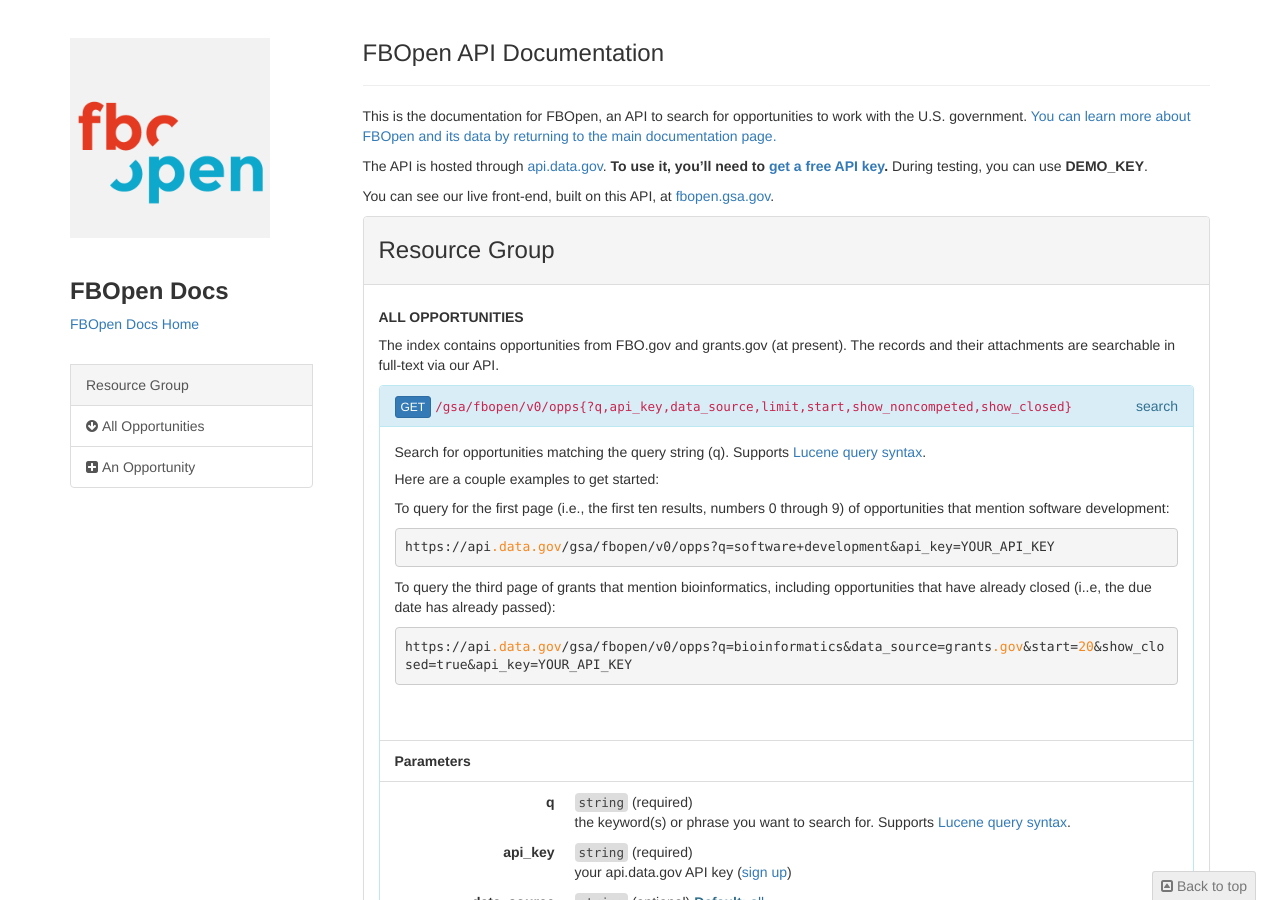
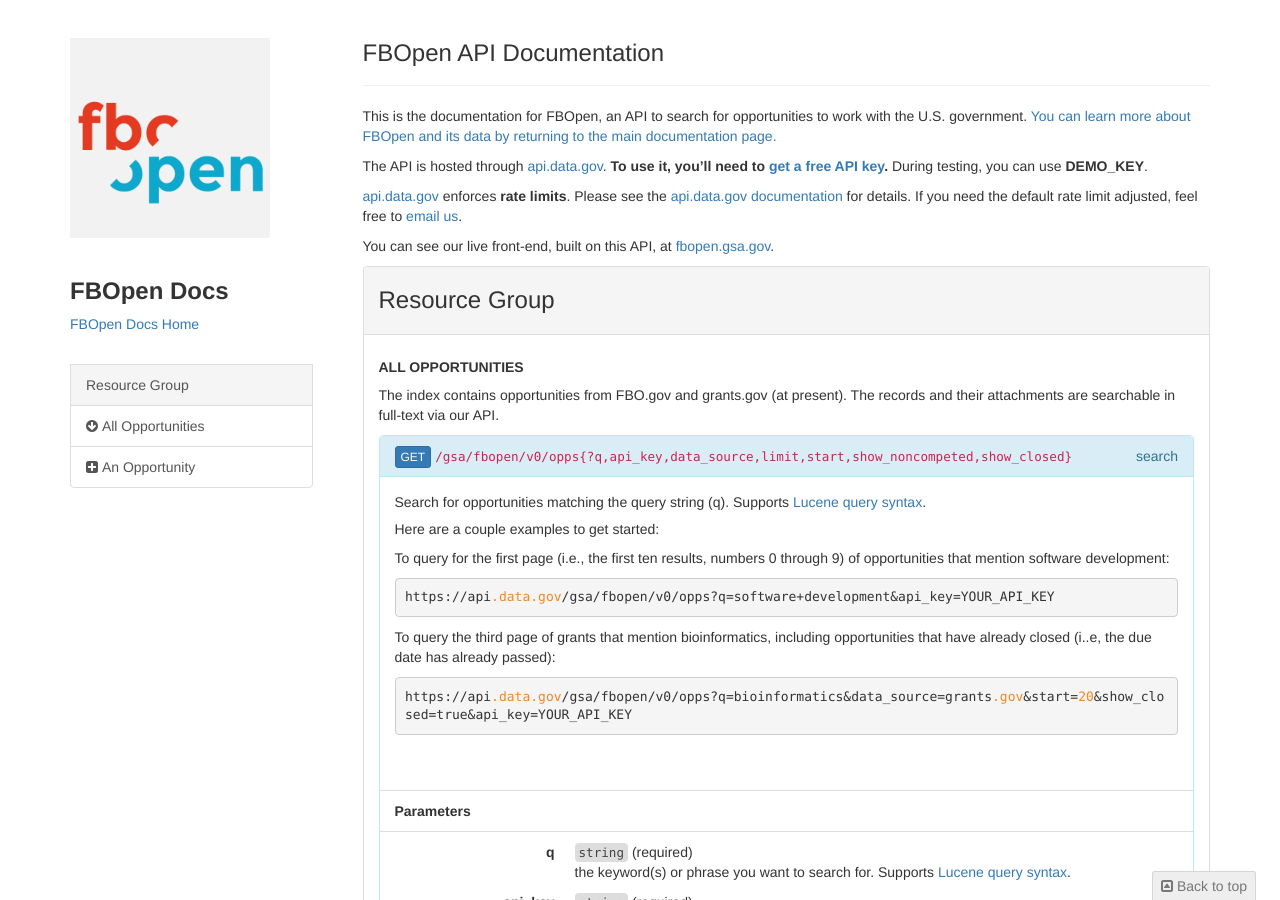
Before and after one commit to 18F/fbopen, a Jekyll site: the page built from apidocs.html, in a window 1280 px wide and 900 px high. Built offline with Jekyll 4.4.1, drawn with Linux system fonts in a browser that asks for light colours; nearby versions of some CDN libraries.

Commit message:
Fixes #169: Add paragraph about rate limits to API docs

```diff
--- a/apidocs.html
+++ b/apidocs.html
@@ -124,6 +124,7 @@
               <div class="description">
               <p>This is the documentation for FBOpen, an API to search for opportunities to work with the U.S. government. <a href="{{ site.baseurl }}">You can learn more about FBOpen and its data by returning to the main documentation page.</a></p>
 <p>The API is hosted through <a href="https://api.data.gov">api.data.gov</a>. <strong>To use it, you’ll need to <a href="https://api.data.gov/signup">get a free API key</a>.</strong> During testing, you can use <strong>DEMO_KEY</strong>.</p>
+<p><a href="https://api.data.gov">api.data.gov</a> enforces <strong>rate limits</strong>. Please see the <a href="https://api.data.gov/docs/rate-limits">api.data.gov documentation</a> for details. If you need the default rate limit adjusted, feel free to <a href="mailto:fbopen@gsa.gov">email us</a>.</p>
 <p>You can see our live front-end, built on this API, at <a href="https://fbopen.gsa.gov">fbopen.gsa.gov</a>.</p>
 </div></div><div><div class="panel panel-default"><div class="panel-heading"><h3 id="">Resource Group&nbsp;<a href="#"><i class="fa fa-link"></i></a></h3></div><div class="panel-body"><h4 id="-all-opportunities">All Opportunities&nbsp;<a href="#-all-opportunities"><i class="fa fa-link"></i></a></h4><p>The index contains opportunities from FBO.gov and grants.gov (at present). The records and their attachments are searchable in full-text via our API.</p>
 <section id="-all-opportunities-get" class="panel panel-info"><div class="panel-heading"><div style="float:right"><span style="text-transform: lowercase">Search</span></div><div style="float:left"><a href="#-all-opportunities-get" class="btn btn-xs btn-primary">GET</a></div><div style="overflow:hidden"><code>/gsa/fbopen/v0/opps{?q,api_key,data_source,limit,start,show_noncompeted,show_closed}</code></div></div><div class="panel-body"><p>Search for opportunities matching the query string (q). Supports <a href="http://lucene.apache.org/core/2_9_4/queryparsersyntax.html">Lucene query syntax</a>.</p>
```
